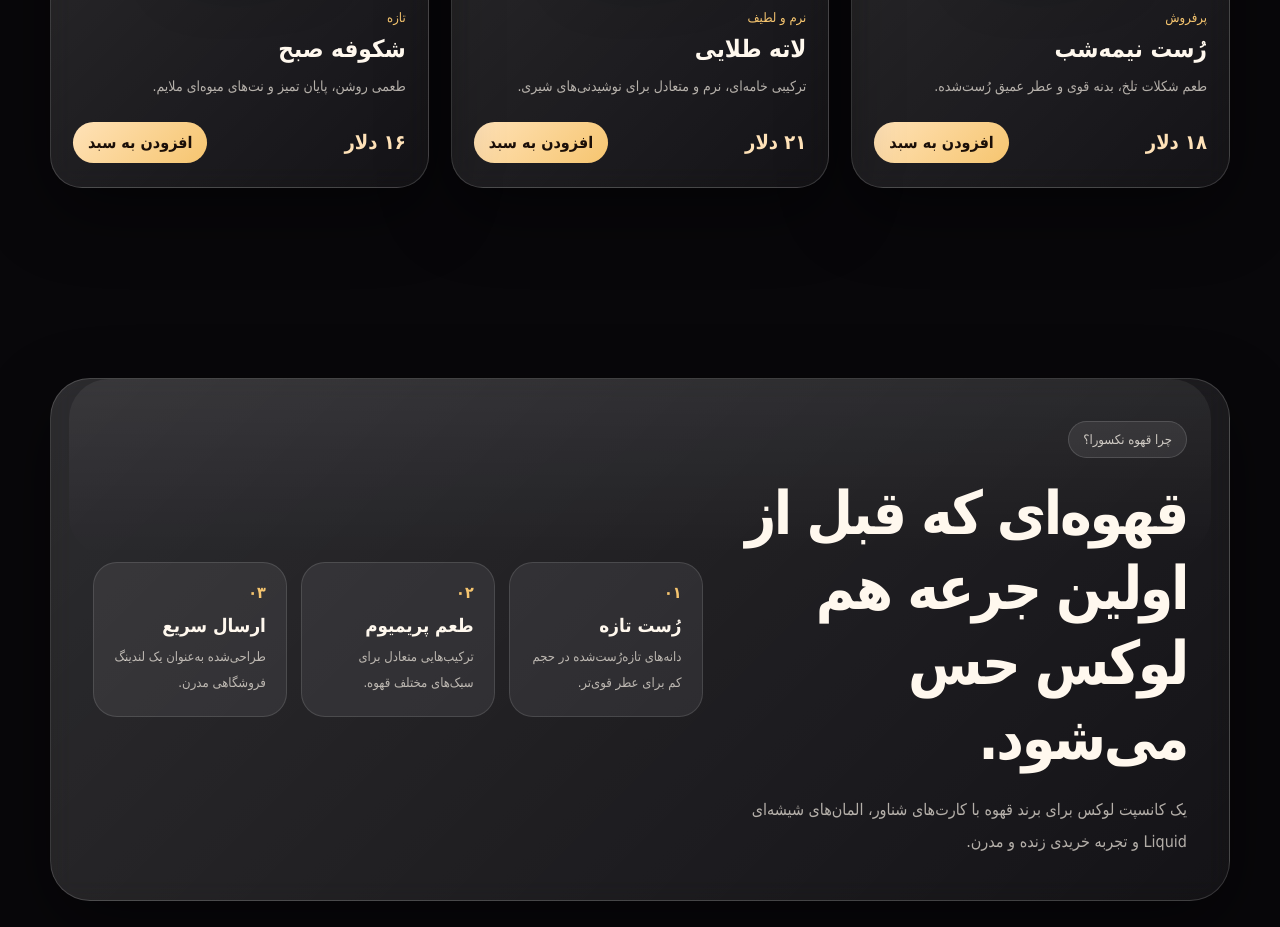
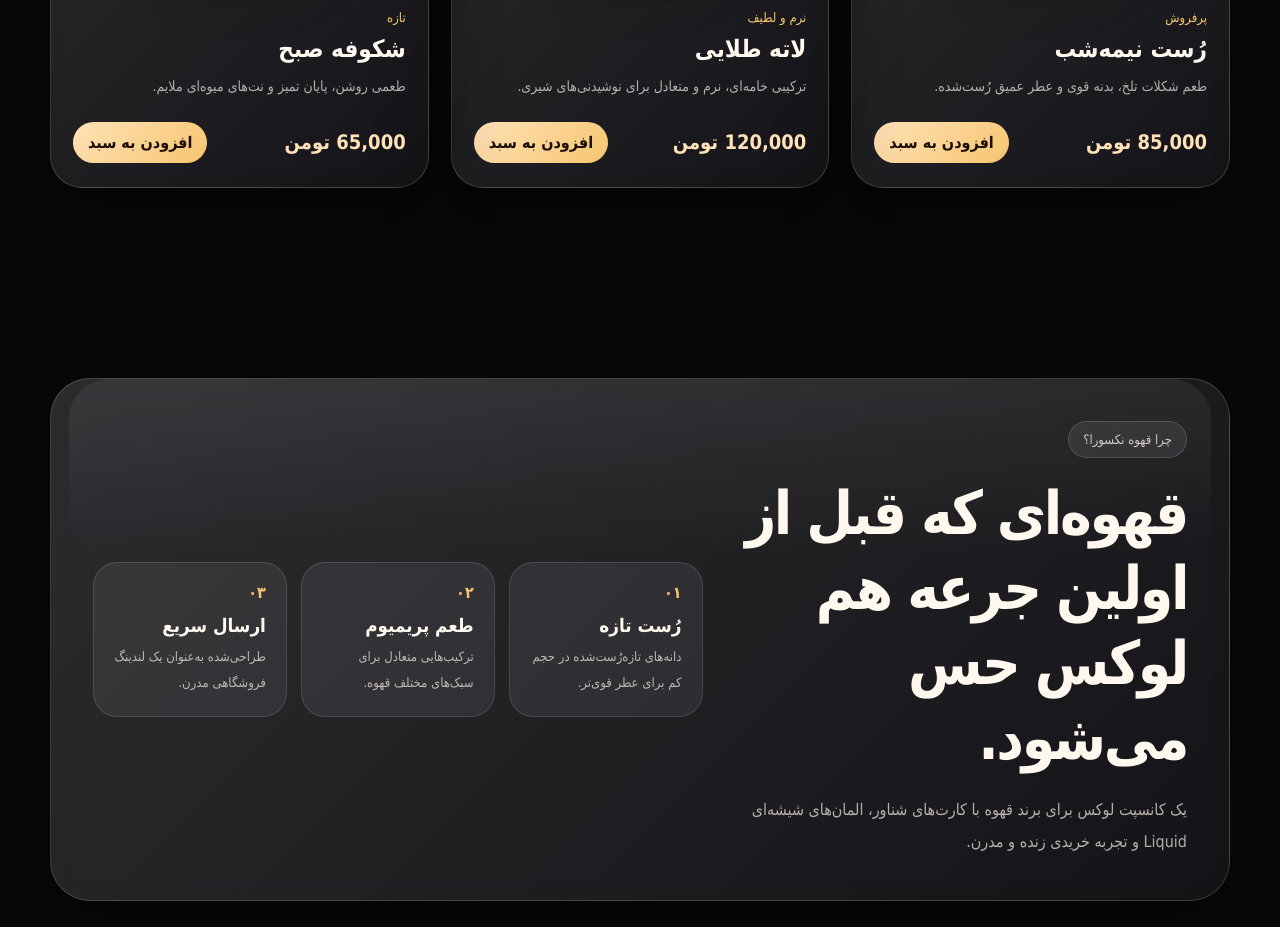
Before and after one commit to IliyaAta90/Nexora-coffee, a plain HTML site: page index.html in a window 1280 px wide. Shown: the part 1372-2299 px from the top of the page. Drawn offline with Linux system fonts and the light colour scheme; a small style sheet from the web is missing.

Commit message:
index.html

```diff
--- a/index.html
+++ b/index.html
@@ -119,7 +119,7 @@
             <h3>رُست نیمه‌شب</h3>
             <p>طعم شکلات تلخ، بدنه قوی و عطر عمیق رُست‌شده.</p>
             <div class="product-bottom">
-              <strong>۱۸ دلار</strong>
+              <strong>85,000 تومن</strong>
               <button type="button">افزودن به سبد</button>
             </div>
           </div>
@@ -134,7 +134,7 @@
             <h3>لاته طلایی</h3>
             <p>ترکیبی خامه‌ای، نرم و متعادل برای نوشیدنی‌های شیری.</p>
             <div class="product-bottom">
-              <strong>۲۱ دلار</strong>
+              <strong>120,000 تومن</strong>
               <button type="button">افزودن به سبد</button>
             </div>
           </div>
@@ -149,7 +149,7 @@
             <h3>شکوفه صبح</h3>
             <p>طعمی روشن، پایان تمیز و نت‌های میوه‌ای ملایم.</p>
             <div class="product-bottom">
-              <strong>۱۶ دلار</strong>
+              <strong>65,000 تومن</strong>
               <button type="button">افزودن به سبد</button>
             </div>
           </div>
```
